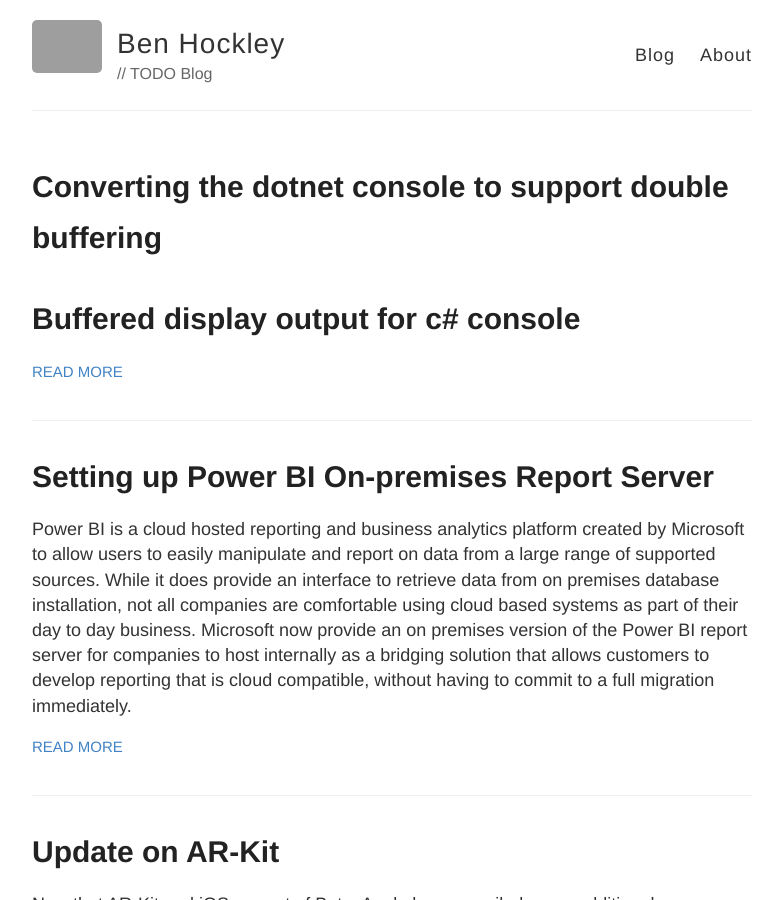
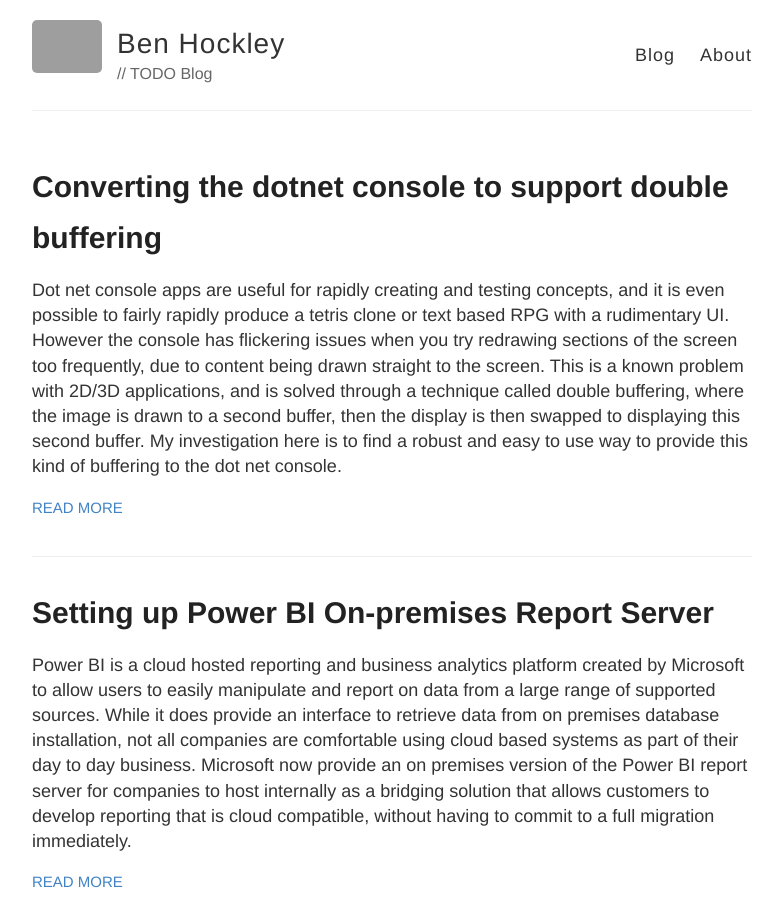
Before and after one commit to Togusa09/Togusa09.github.io, a Jekyll site: the page built from index.html, in a window 1280 px wide and 900 px high. Shown: the whole window, without its empty margins (248-1031 px from the left). Built offline with Jekyll 4.4.1, drawn with Linux system fonts in a browser that asks for light colours; grey boxes are pictures that could not be loaded.

Commit message:
Removed second header

````diff
--- a/_posts/2018-4-22-Buffered-dotnet-console-1.md
+++ b/_posts/2018-4-22-Buffered-dotnet-console-1.md
@@ -3,8 +3,6 @@ layout: post
 title: Converting the dotnet console to support double buffering
 categories: dotnet
 ---
-
-# Buffered display output for c# console
 
 Dot net console apps are useful for rapidly creating and testing concepts, and it is even possible to fairly rapidly produce a tetris clone or text based RPG with a rudimentary UI. However the console has flickering issues when you try redrawing sections of the screen too frequently, due to content being drawn straight to the screen. This is a known problem with 2D/3D applications, and is solved through a technique called double buffering, where the image is drawn to a second buffer, then the display is then swapped to displaying this second buffer. My investigation here is to find a robust and easy to use way to provide this kind of buffering to the dot net console.
 
@@ -20,7 +18,7 @@ As we can see from the `CreateOutputWriter` method, the default stream writer is
 
 Get hold of the consoles output stream. Console Pal is an abstraction around platform specific console creation. This looks like it's a holdover from mono and isn't public, so may be removed in future.
 
-```
+```c#
 static void Main(string[] args)
 {
     // Get output stream from internal console pal class. A lott of the console methods just call this class.
````
